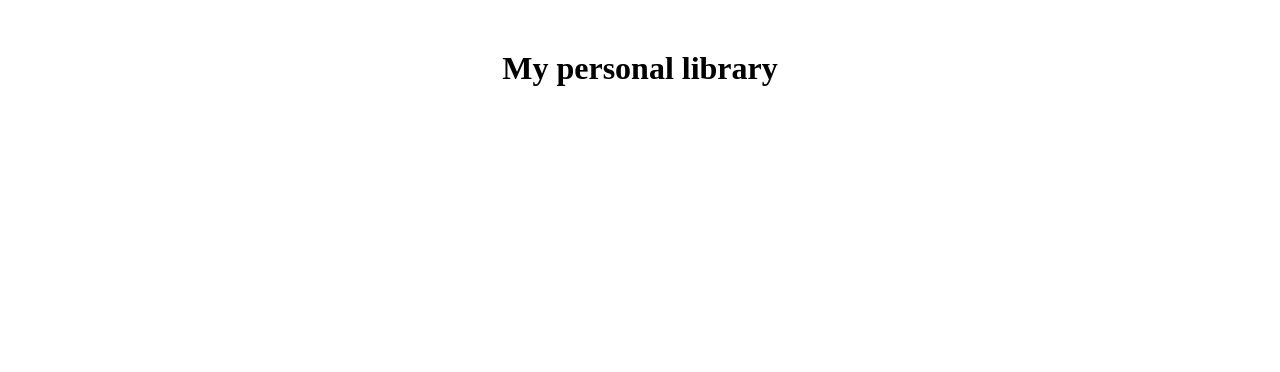
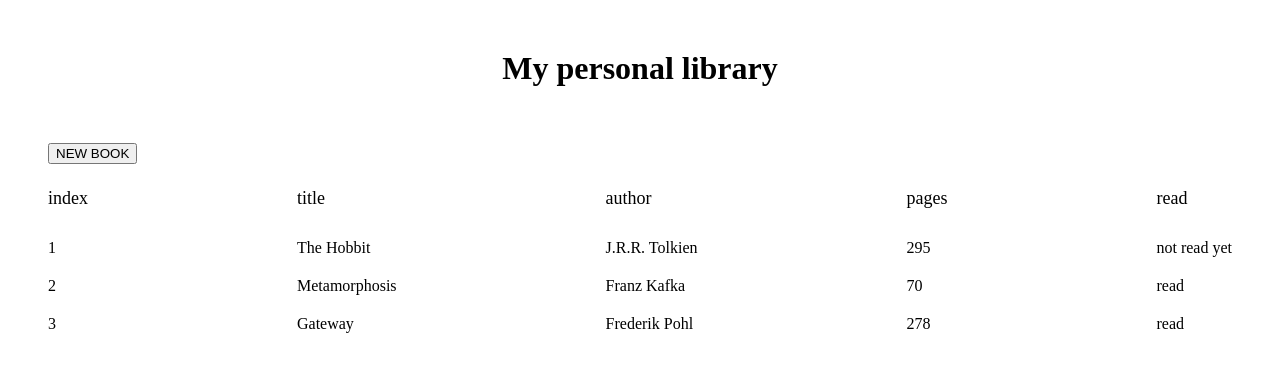
Before and after one commit to AlexHc30/libraryConstructor, a plain HTML site: page index.html in a window 1280 px wide. Drawn offline with Linux system fonts and the light colour scheme.

Commit message:
Add button and slightly modify layout

```diff
--- a/index.html
+++ b/index.html
@@ -9,7 +9,11 @@
 </head>
 <body>
     <h1>My personal library</h1>
-    <!-- <div class="displayBooks"></div> -->
+    <main class="main">
+        <div class="butto">
+            <button class="new" type="button">NEW BOOK</button>
+        </div>
+    </main>
     <script src="index.js"></script>
 </body>
 </html>
--- a/style.css
+++ b/style.css
@@ -3,12 +3,18 @@ h1 {
     margin: 50px 0 40px 0;
 }
 
+.main {
+    padding: 1rem 2.5rem;
+    display: flex;
+    flex-direction: column;
+    gap: 1.5rem;
+}
+
 .library {
     display: grid;
     grid-auto-flow: column;
-    justify-content: space-around;
-    padding: 10px;
     font-size: 18px;
+    justify-content: space-between;
 }
 
 .row {
```
